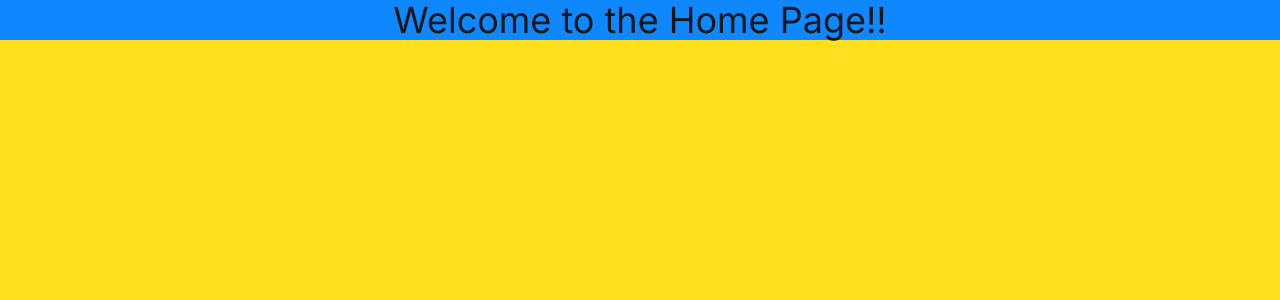
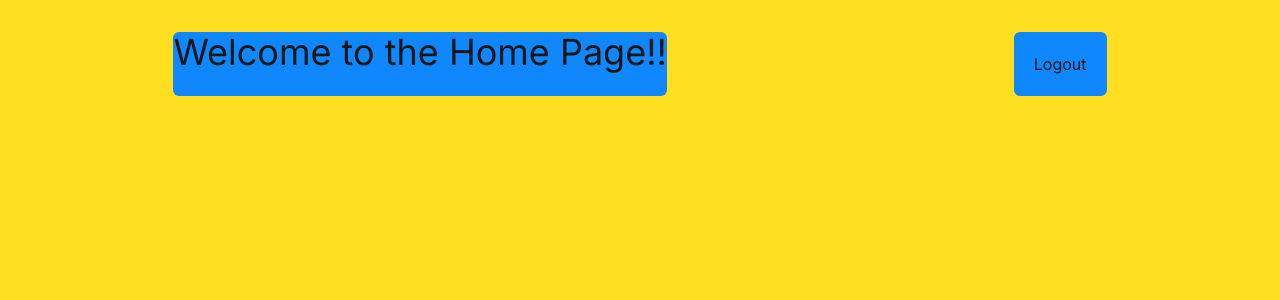
Before and after one commit to Akintayo74/Sprinter-PM-Lenore, a Next.js app: page /dashboard in a window 1280 px wide. Shown: the top 300 px of the page. Built offline with nearby package versions, Linux system fonts and the light colour scheme; sample sign-in values are in the browser's storage.

Commit message:
Protect authenticated routes
Use dashboard/layout.js to protect routes using logic implemented in
AuthProvider

```diff
--- a/src/app/(dashboard)/dashboard/layout.js
+++ b/src/app/(dashboard)/dashboard/layout.js
@@ -1,10 +1,35 @@
+'use client'
+import React from 'react'
+import { useRouter } from 'next/navigation'
+import { useAuth } from '@/contexts/AuthProvider'
+
+export default function DashboardLayout({ children }) {
+  const { isAuthenticated, isLoading } = useAuth()
+  const router = useRouter()
+
+  React.useEffect(() => {
+    if (!isLoading && !isAuthenticated) {
+      router.push('/')
+    }
+  }, [isAuthenticated, isLoading, router])
+
+  if (isLoading) {
+    return (
+      <div className="min-h-screen flex items-center justify-center">
+        <div>Loading...</div>
+      </div>
+    )
+  }
 
 
-export default function DashboardLayout({ children }) {
+  if (!isAuthenticated) {
+    return null
+  }
 
-    return (
-        <div>
-            { children }
-        </div>
-    )
+  return (
+    <div>
+      {/* Add your dashboard navigation/header here later */}
+      {children}
+    </div>
+  )
 }
--- a/src/app/(dashboard)/dashboard/page.js
+++ b/src/app/(dashboard)/dashboard/page.js
@@ -1,12 +1,23 @@
+"use client"
 import React from "react";
+import { useAuth } from "@/contexts/AuthProvider";
 
 
 function DashboardHome() {
+    const { logout } = useAuth()
+
+    function handleClick() {
+        logout()
+    }
 
     return (
         <>
-            <div className="bg-yellow-300 min-h-screen ">
-                <h1 className="bg-primary-500 text-4xl text-center">Welcome to the Home Page!!</h1>
+            <div className="bg-yellow-300 min-h-screen">
+                <div className="flex justify-around py-8">
+                    <h1 className="bg-primary-500 text-4xl text-center rounded-md">Welcome to the Home Page!!</h1>
+                    <button onClick={handleClick } className="p-5 bg-primary-500 rounded-md">Logout</button>
+                </div>
+
             </div>
         </>
     )
--- a/src/components/LoginForm.js
+++ b/src/components/LoginForm.js
@@ -19,8 +19,6 @@ function SignInForm() {
     setIsLoading(true)
 
     try {
-      // Place my login logic here
-      // console.log({ email, password })
       await login(email, password)
       router.push('/dashboard')
     } catch (error) {
```
Also changed, not shown: structure.txt.
